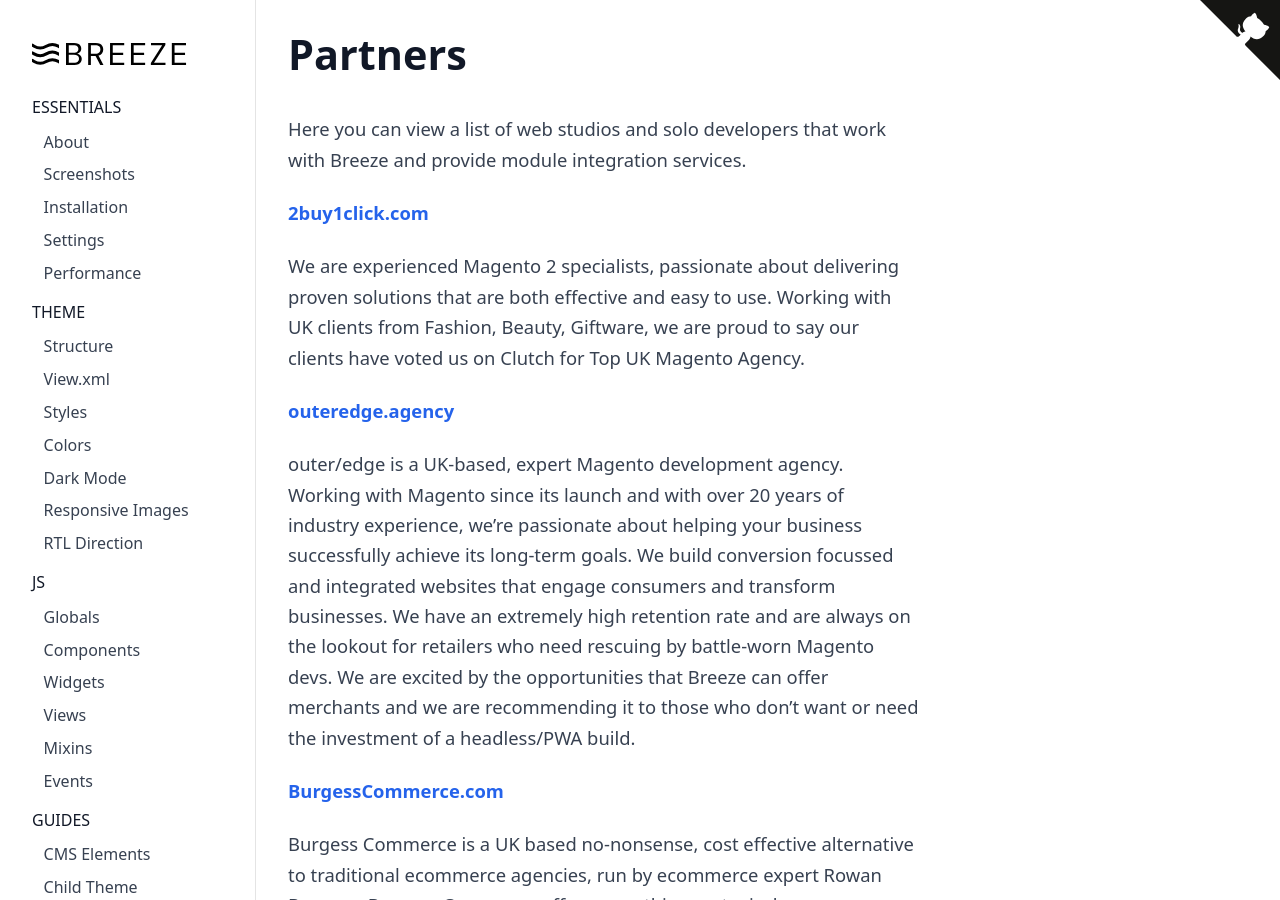
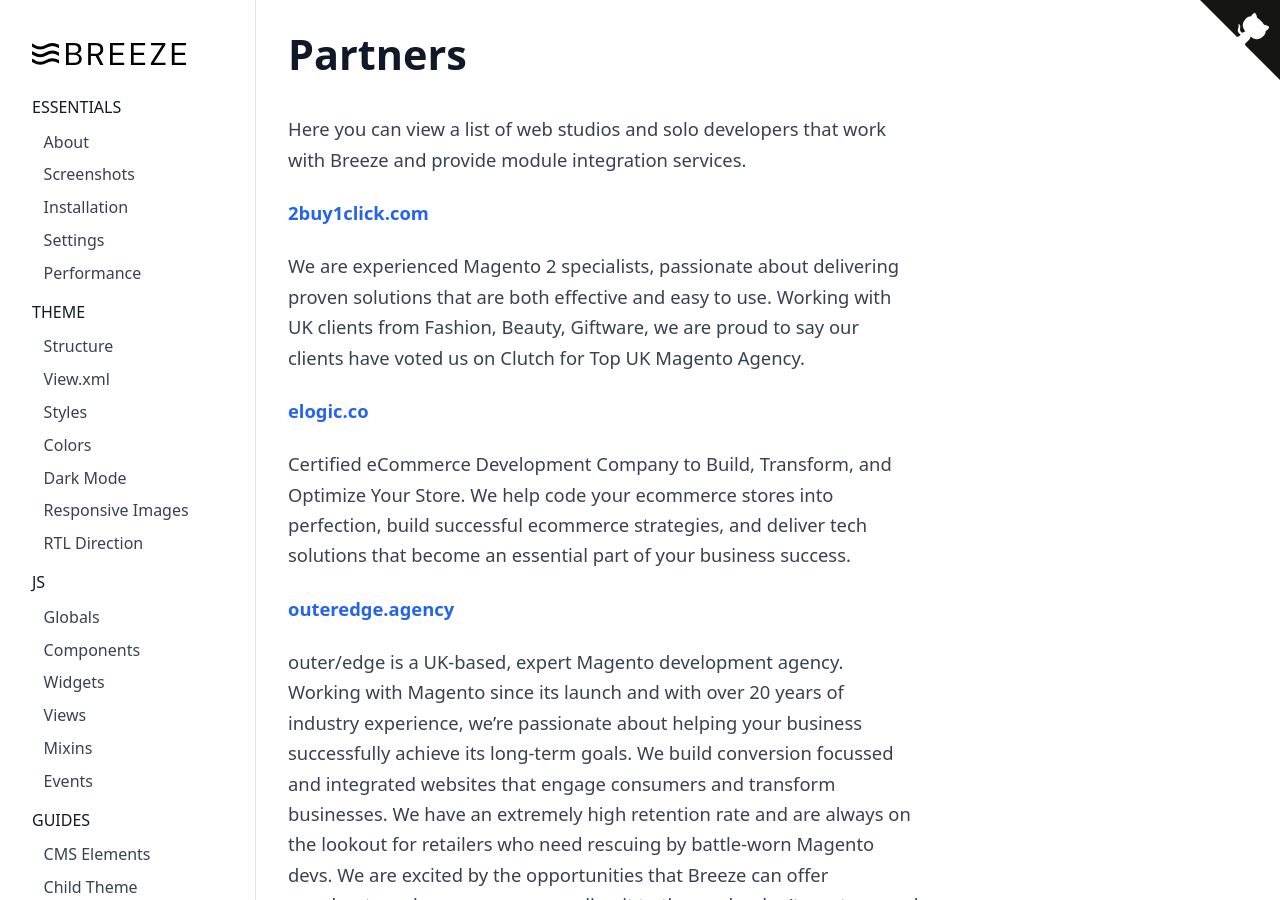
Before and after one commit to breezefront/breezefront.com, a Jekyll site: the page built from collections/_misc/partners.md, in a window 1280 px wide and 900 px high. Built offline with Jekyll 4.4.1, drawn with Linux system fonts in a browser that asks for light colours.

Commit message:
Update partners.md

```diff
--- a/collections/_misc/partners.md
+++ b/collections/_misc/partners.md
@@ -17,6 +17,13 @@ solutions that are both effective and easy to use. Working with UK clients from
 Fashion, Beauty, Giftware, we are proud to say our clients have voted us on
 Clutch for Top UK Magento Agency.
 
+
+**[elogic.co](https://elogic.co/){:target="_blank" rel="noopener"}**
+
+Certified eCommerce Development Company to Build, Transform, and Optimize Your Store. We help code your ecommerce stores into perfection, build successful ecommerce strategies, and deliver tech solutions that become an essential part of your business success.
+
+
+
 **[outeredge.agency](https://outeredge.agency/){:target="_blank" rel="noopener"}**
 
 outer/edge is a UK-based, expert Magento development agency. Working with Magento since its launch and with over 20 years of industry experience, we're passionate about helping your business successfully achieve its long-term goals. We build conversion focussed and integrated websites that engage consumers and transform businesses. We have an extremely high retention rate and are always on the lookout for retailers who need rescuing by battle-worn Magento devs. We are excited by the opportunities that Breeze can offer merchants and we are recommending it to those who don't want or need the investment of a headless/PWA build.
```
